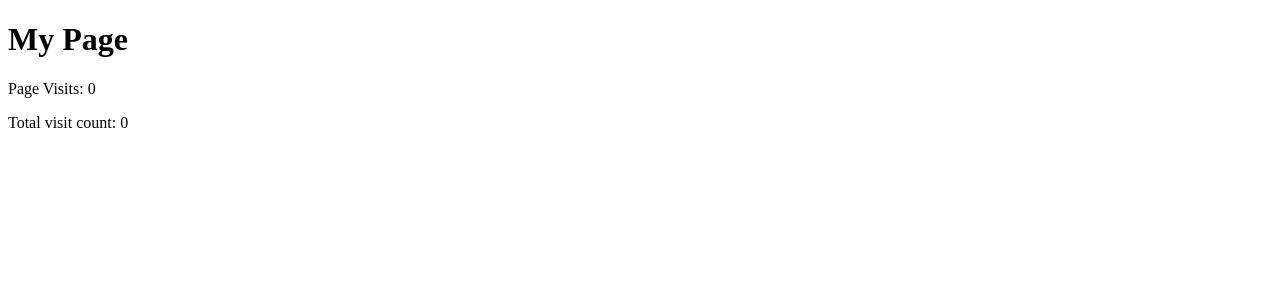
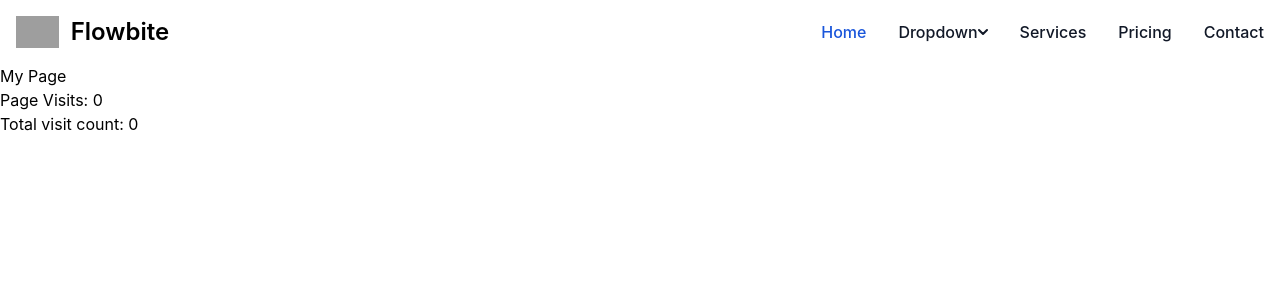
Before and after one commit to M0narc/Saas_app, a Django app: page / in a window 1280 px wide. Shown: the top 300 px of the page. Run offline with Django 5.2, Linux system fonts and the light colour scheme; data comes from the database, SQL or seed files in the repository; some libraries are stand-ins or nearby versions; grey boxes are pictures that could not be loaded.

Commit message:
cdn tailwindCSS flowbite

```diff
--- a/src/templates/base.html
+++ b/src/templates/base.html
@@ -3,13 +3,17 @@
 <head>
     <meta charset="UTF-8">
     <meta name="viewport" content="width=device-width, initial-scale=1.0">
+    {% include 'base/css.html' %}
+
     <title>{% block head_title %}SaaS {% endblock head_title %}</title>
 </head>
 <body>
-    <h1>{{ page_title }}</h1>
+    {% include 'nav/navbar.html' %}
+    {% block content %}
+    {% endblock content %}
 
-    <p>Page Visits: {{ page_visit_count }}</p>
-    <p>Total visit count: {{ total_visit_count }}</p>
+
+    {% include 'base/js.html' %}
 
 </body>
 </html>
--- /dev/null
+++ b/src/templates/base/css.html
@@ -0,0 +1 @@
+<link href="https://cdn.jsdelivr.net/npm/flowbite@2.5.1/dist/flowbite.min.css" rel="stylesheet" />
--- /dev/null
+++ b/src/templates/base/js.html
@@ -0,0 +1 @@
+<script src="https://cdn.jsdelivr.net/npm/flowbite@2.5.1/dist/flowbite.min.js"></script>
--- a/src/templates/home.html
+++ b/src/templates/home.html
@@ -1,3 +1,9 @@
 {% extends 'base.html' %}
 
 {% block head_title %}Homepage - {{ block.super}} {% endblock head_title %}
+{% block content %}
+    <h1>{{ page_title }}</h1>
+
+    <p>Page Visits: {{ page_visit_count }}</p>
+    <p>Total visit count: {{ total_visit_count }}</p>
+{% endblock content %}
--- /dev/null
+++ b/src/templates/nav/navbar.html
@@ -0,0 +1,54 @@
+
+
+<nav class="bg-white border-gray-200 dark:bg-gray-900 dark:border-gray-700">
+    <div class="max-w-screen-xl flex flex-wrap items-center justify-between mx-auto p-4">
+      <a href="#" class="flex items-center space-x-3 rtl:space-x-reverse">
+          <img src="https://flowbite.com/docs/images/logo.svg" class="h-8" alt="Flowbite Logo" />
+          <span class="self-center text-2xl font-semibold whitespace-nowrap dark:text-white">Flowbite</span>
+      </a>
+      <button data-collapse-toggle="navbar-dropdown" type="button" class="inline-flex items-center p-2 w-10 h-10 justify-center text-sm text-gray-500 rounded-lg md:hidden hover:bg-gray-100 focus:outline-none focus:ring-2 focus:ring-gray-200 dark:text-gray-400 dark:hover:bg-gray-700 dark:focus:ring-gray-600" aria-controls="navbar-dropdown" aria-expanded="false">
+          <span class="sr-only">Open main menu</span>
+          <svg class="w-5 h-5" aria-hidden="true" xmlns="http://www.w3.org/2000/svg" fill="none" viewBox="0 0 17 14">
+              <path stroke="currentColor" stroke-linecap="round" stroke-linejoin="round" stroke-width="2" d="M1 1h15M1 7h15M1 13h15"/>
+          </svg>
+      </button>
+      <div class="hidden w-full md:block md:w-auto" id="navbar-dropdown">
+        <ul class="flex flex-col font-medium p-4 md:p-0 mt-4 border border-gray-100 rounded-lg bg-gray-50 md:space-x-8 rtl:space-x-reverse md:flex-row md:mt-0 md:border-0 md:bg-white dark:bg-gray-800 md:dark:bg-gray-900 dark:border-gray-700">
+          <li>
+            <a href="#" class="block py-2 px-3 text-white bg-blue-700 rounded md:bg-transparent md:text-blue-700 md:p-0 md:dark:text-blue-500 dark:bg-blue-600 md:dark:bg-transparent" aria-current="page">Home</a>
+          </li>
+          <li>
+              <button id="dropdownNavbarLink" data-dropdown-toggle="dropdownNavbar" class="flex items-center justify-between w-full py-2 px-3 text-gray-900 rounded hover:bg-gray-100 md:hover:bg-transparent md:border-0 md:hover:text-blue-700 md:p-0 md:w-auto dark:text-white md:dark:hover:text-blue-500 dark:focus:text-white dark:border-gray-700 dark:hover:bg-gray-700 md:dark:hover:bg-transparent">Dropdown <svg class="w-2.5 h-2.5 ms-2.5" aria-hidden="true" xmlns="http://www.w3.org/2000/svg" fill="none" viewBox="0 0 10 6">
+      <path stroke="currentColor" stroke-linecap="round" stroke-linejoin="round" stroke-width="2" d="m1 1 4 4 4-4"/>
+    </svg></button>
+              <!-- Dropdown menu -->
+              <div id="dropdownNavbar" class="z-10 hidden font-normal bg-white divide-y divide-gray-100 rounded-lg shadow w-44 dark:bg-gray-700 dark:divide-gray-600">
+                  <ul class="py-2 text-sm text-gray-700 dark:text-gray-400" aria-labelledby="dropdownLargeButton">
+                    <li>
+                      <a href="#" class="block px-4 py-2 hover:bg-gray-100 dark:hover:bg-gray-600 dark:hover:text-white">Dashboard</a>
+                    </li>
+                    <li>
+                      <a href="#" class="block px-4 py-2 hover:bg-gray-100 dark:hover:bg-gray-600 dark:hover:text-white">Settings</a>
+                    </li>
+                    <li>
+                      <a href="#" class="block px-4 py-2 hover:bg-gray-100 dark:hover:bg-gray-600 dark:hover:text-white">Earnings</a>
+                    </li>
+                  </ul>
+                  <div class="py-1">
+                    <a href="#" class="block px-4 py-2 text-sm text-gray-700 hover:bg-gray-100 dark:hover:bg-gray-600 dark:text-gray-200 dark:hover:text-white">Sign out</a>
+                  </div>
+              </div>
+          </li>
+          <li>
+            <a href="#" class="block py-2 px-3 text-gray-900 rounded hover:bg-gray-100 md:hover:bg-transparent md:border-0 md:hover:text-blue-700 md:p-0 dark:text-white md:dark:hover:text-blue-500 dark:hover:bg-gray-700 dark:hover:text-white md:dark:hover:bg-transparent">Services</a>
+          </li>
+          <li>
+            <a href="#" class="block py-2 px-3 text-gray-900 rounded hover:bg-gray-100 md:hover:bg-transparent md:border-0 md:hover:text-blue-700 md:p-0 dark:text-white md:dark:hover:text-blue-500 dark:hover:bg-gray-700 dark:hover:text-white md:dark:hover:bg-transparent">Pricing</a>
+          </li>
+          <li>
+            <a href="#" class="block py-2 px-3 text-gray-900 rounded hover:bg-gray-100 md:hover:bg-transparent md:border-0 md:hover:text-blue-700 md:p-0 dark:text-white md:dark:hover:text-blue-500 dark:hover:bg-gray-700 dark:hover:text-white md:dark:hover:bg-transparent">Contact</a>
+          </li>
+        </ul>
+      </div>
+    </div>
+  </nav>
```
Also changed, not shown: README.md.
